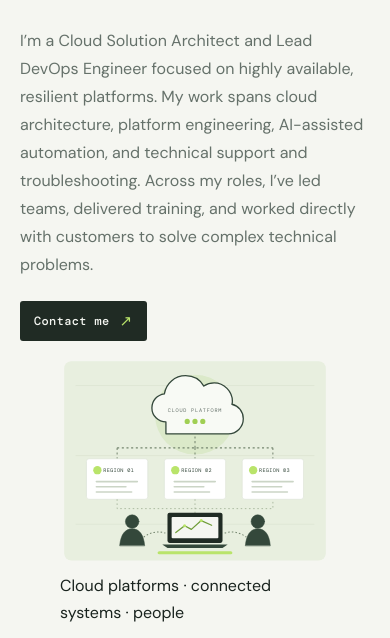
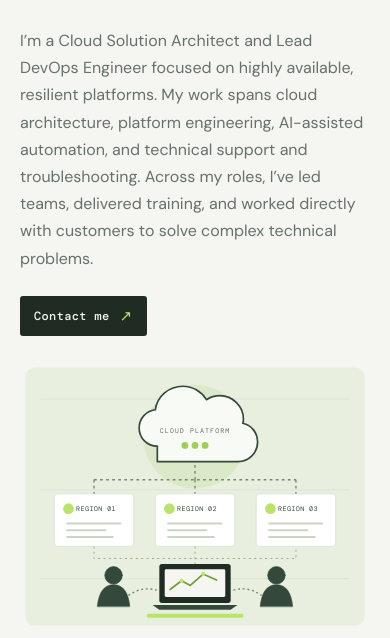
Before and after one commit to ivanht/portfolio, a plain HTML site: page index.html in a window 390 px wide. Shown: the part 205-843 px from the top of the page. Drawn offline with nearby package versions, Linux system fonts and the light colour scheme.

Commit message:
Style About illustration layout

```diff
--- a/styles.css
+++ b/styles.css
@@ -90,3 +90,6 @@ footer{border-top:1px solid var(--line);padding:22px max(6vw,24px);display:flex;
 @media(max-width:700px){.ai-workflow-note{grid-template-columns:1fr;gap:14px;padding:20px}.ai-workflow-icon{width:42px;height:42px}.ai-workflow-copy>p:not(.ai-workflow-kicker){font-size:15px}}
 
 .about-contact{margin:22px 0 0}.about-contact a{display:inline-flex;align-items:center;gap:10px;padding:10px 14px;background:#202b24;color:#f5f7f2;border-radius:3px;text-decoration:none;font:500 12px var(--mono);letter-spacing:.03em}.about-contact a span{color:var(--green);font-size:15px}.about-contact a:hover{background:#344139}
+
+/* About section cloud architecture illustration */
+.about-layout{display:grid;grid-template-columns:minmax(0,1.18fr) minmax(300px,.82fr);gap:clamp(30px,5vw,68px);align-items:center}.about-copy-block{min-width:0}.about-copy{max-width:700px;margin:0;font-size:18px;line-height:1.75;color:var(--muted)}.about-contact{margin:24px 0 0}.about-visual{margin:0;max-width:460px;justify-self:end}.about-illustration{display:block;width:100%;height:auto}.about-visual figcaption{margin-top:10px;text-align:right;color:var(--muted);font:400 9px var(--mono);letter-spacing:.08em;text-transform:uppercase}@media(max-width:900px){.about-layout{grid-template-columns:1fr;gap:26px}.about-visual{justify-self:start;width:min(100%,520px)}.about-visual figcaption{text-align:left}}@media(max-width:700px){.about-copy{font-size:16px;line-height:1.7}.about-visual{width:100%}}
```
